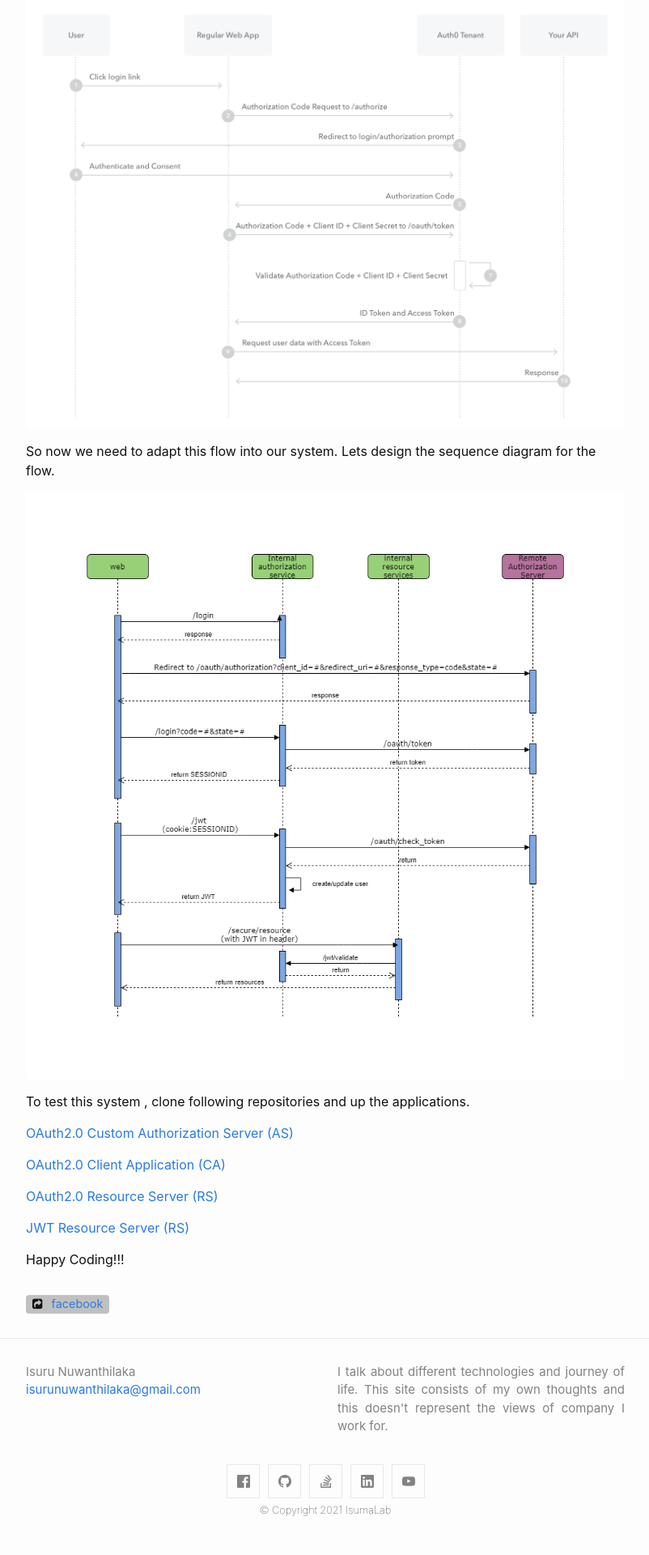
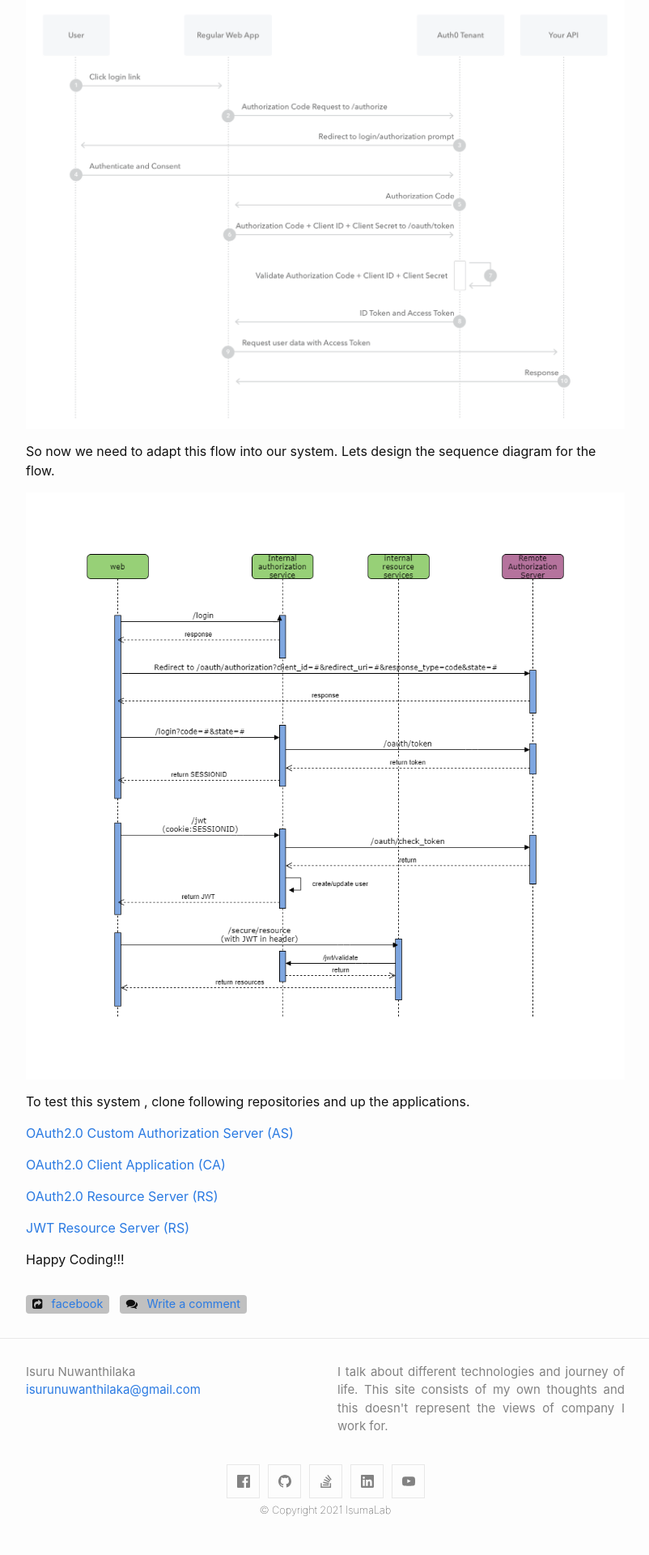
Before and after one commit to isurunuwanthilaka/isurunuwanthilaka.github.io, a Jekyll site: the page built from _posts/2020-10-25-oauth2-jwt-hybrid-architecture.md, in a window 1280 px wide. Shown: the part 1082-3002 px from the top of the page at 81% size, without its empty margins (238-1040 px from the left). Built offline with Jekyll 4.4.1, drawn with Linux system fonts in a browser that asks for light colours; nearby versions of some CDN libraries.

Commit message:
add github discussion redirection

```diff
--- a/_layouts/post.html
+++ b/_layouts/post.html
@@ -39,6 +39,10 @@ layout: default
     <a href="https://facebook.com/sharer.php?u={{ site.url }}{{ page.url }}">facebook</a>
   </div>
 
+  <div class="post-comment">
+    <a href="https://github.com/isurunuwanthilaka/isurunuwanthilaka.github.io/discussions/{{ page.discussion_id }}">Write a comment</a>
+  </div>
+
   <br/>
 
   <a class="u-url" href="{{ page.url | relative_url }}" hidden></a>
--- a/_sass/minima/custom-styles.scss
+++ b/_sass/minima/custom-styles.scss
@@ -22,6 +22,25 @@
     font-size: 90%;
     &:before {
       content: "\f14d";
+      font-family: FontAwesome;
+      padding-right: 0.5em;
+    }
+    &:hover {
+      text-decoration: none;
+      background: rgb(155, 155, 155);
+    }
+}
+
+.post-comment {
+    display: inline-block;
+    background: rgb(192,192,192);
+    padding: 0 0.5rem;
+    margin-right: 0.5rem;
+    border-radius: 4px;
+    color: $text-color;
+    font-size: 90%;
+    &:before {
+        content: "\f086";
       font-family: FontAwesome;
       padding-right: 0.5em;
     }
```
Also changed, not shown: _posts/2021-05-30-art-of-code.md (added, +10 -0 lines).
